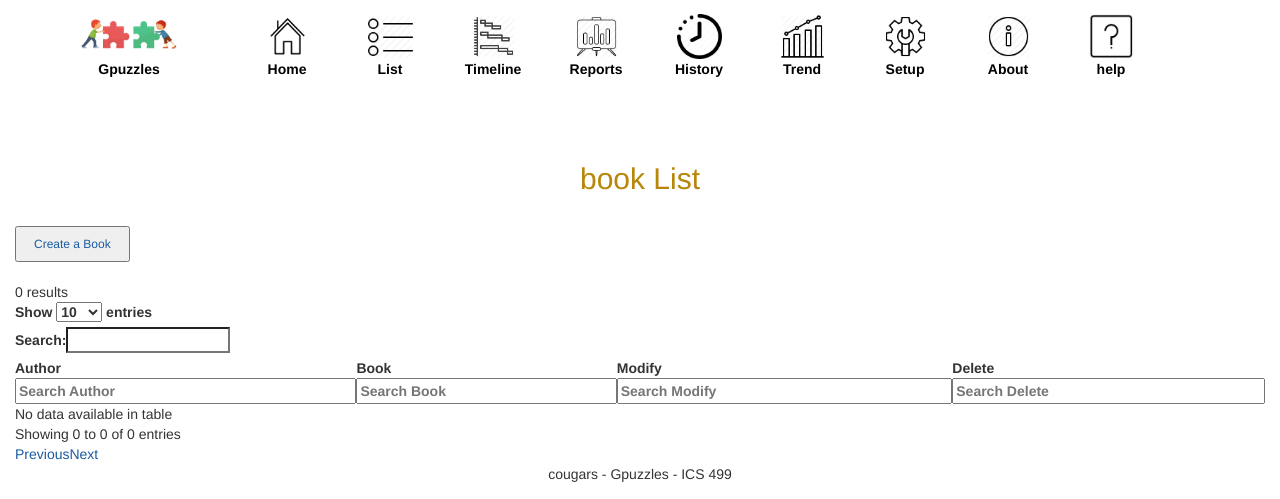
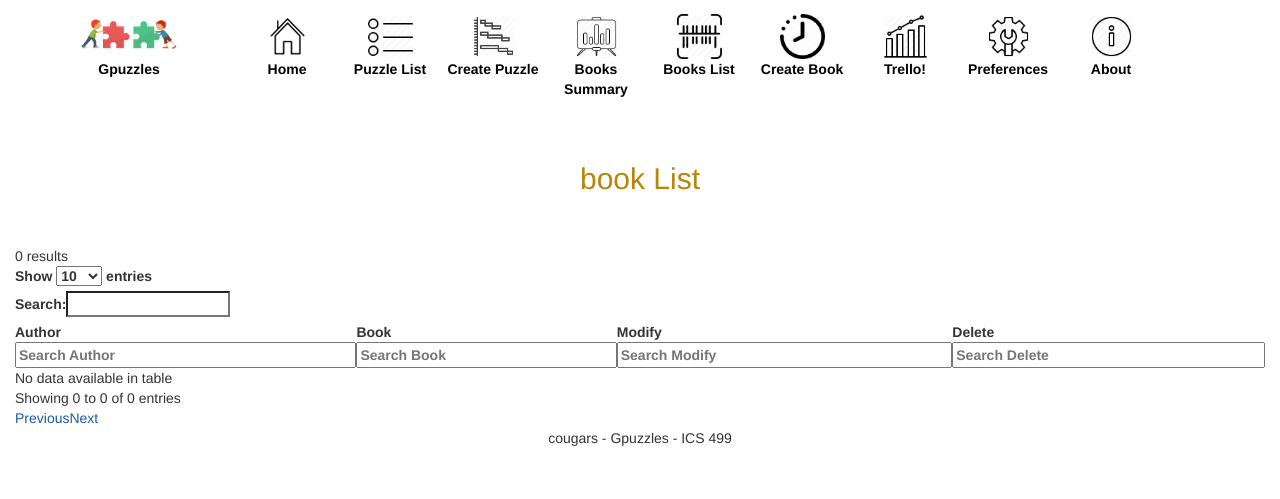
Before and after one commit to sjasthi/IndicPuzzles, a PHP site: page /books_list.php in a window 1280 px wide. Shown: the top 499 px of the page. Run offline with PHP 8.4, Linux system fonts and the light colour scheme; data that the repository does not hold is empty; some libraries are stand-ins or nearby versions.

Commit message:
fixed stuff
Fixing all the fp1-fp2 stuff

```diff
--- a/books_list.php
+++ b/books_list.php
@@ -74,7 +74,9 @@ $GLOBALS['data'] = mysqli_query($db, $query);
     <h2 id="title">book List</h2><br>
 
     <div id="customerTableView">
-    <button><a class="btn btn-sm" href="createBook.php">Create a Book</a></button>
+  <!-- removing per request of instructor
+        <button><a class="btn btn-sm" href="createBook.php">Create a Book</a></button>
+      -->
         <table class="display" id="ceremoniesTable" style="width:100%">
             <div class="table responsive">
                 <thead>
--- a/nav.php
+++ b/nav.php
@@ -42,44 +42,44 @@
             <a href="puzzles_list.php">
               <li>
                 <img src="./images/list.png">
-                <br/>List</li>
+                <br/>Puzzle List</li>
             </a>
 
-            <a href="timeline.php">
+            <a href="createPuzzle.php">
               <li>
               <img src="./images/gantt.png">
-              <br/>Timeline</li>
+              <br/>Create Puzzle</li>
             </a>
 
             <a href="reports.php">
               <li>
               <img src="./images/reports.png">
-              <br/>Reports</li>
+              <br/>Books Summary</li>
             </a>
-<!-- Removed scanner button per request
-            <a href="scanner.php">
+
+            <a href="books_list.php">
               <li>
                 <img src="./images/scanner.png">
-                <br/>Scanner</li>
+                <br/>Books List</li>
             </a>
--->
-            <a href="history.php">
+
+            <a href="createBook.php">
               <li>
                 <img src="./images/history.png">
-                <br/>History</li>
+                <br/>Create Book</li>
             </a>
 
-            <a href="trend.php">
+            <a href="https://trello.com/b/zX9ppGC9/ics499sp20cougarsgpuzzles">
               <li>
                 <img src="./images/trend.png">
-                <br/>Trend</li>
+                <br/>Trello!</li>
             </a>
 
 
         <a href="preferences.php">
           <li>
             <img src="./images/setup.png">
-            <br/>Setup</li>
+            <br/>Preferences</li>
         </a>
 
         <a href="about.php">
@@ -87,13 +87,13 @@
             <img src="./images/about.png">
             <br/>About</li>
         </a>
-
+<!-- commenting out this lil' guy for now
         <a href="help.php">
           <li>
             <img src="./images/help.png">
             <br/>help</li>
         </a>
-
+because it bugs me from wrapping -->
       </ul>
       <br />
     </div>
--- a/puzzles_list.php
+++ b/puzzles_list.php
@@ -75,9 +75,11 @@ $GLOBALS['data'] = mysqli_query($db, $query);
     <h2 id="title">Puzzle List</h2><br>
 
     <div id="customerTableView">
+       <!--
     <button><a class="btn btn-sm" href="createBook.php">Create a Book</a></button>
 
-        <button><a class="btn btn-sm" href="createPuzzle.php">Create a Puzzle</a></button>
+    <button><a class="btn btn-sm" href="createPuzzle.php">Create a Puzzle</a></button>
+       -->
         <table class="display" id="ceremoniesTable" style="width:100%">
             <div class="table responsive">
                 <thead>
--- a/reports.php
+++ b/reports.php
@@ -78,10 +78,12 @@ $GLOBALS['data'] = mysqli_query($db, $query);
     <h2 id="title">Puzzle Summary Table</h2><br>
 
     <div id="customerTableView">
+    <!-- removing buttons per instructor request
     <button><a class="btn btn-sm" href="createBook.php">Create a Book</a></button>
         <button><a class="btn btn-sm" href="createPuzzle.php">Create a Puzzle</a></button>
         <button><a class="btn btn-sm" href="puzzles_list.php">Puzzle List</a></button>
 		<button><a class="btn btn-sm" href="books_list.php">Book List</a></button>
+       -->
         <table class="display" id="ceremoniesTable" style="width:100%">
             <div class="table responsive">
                 <thead>
```
